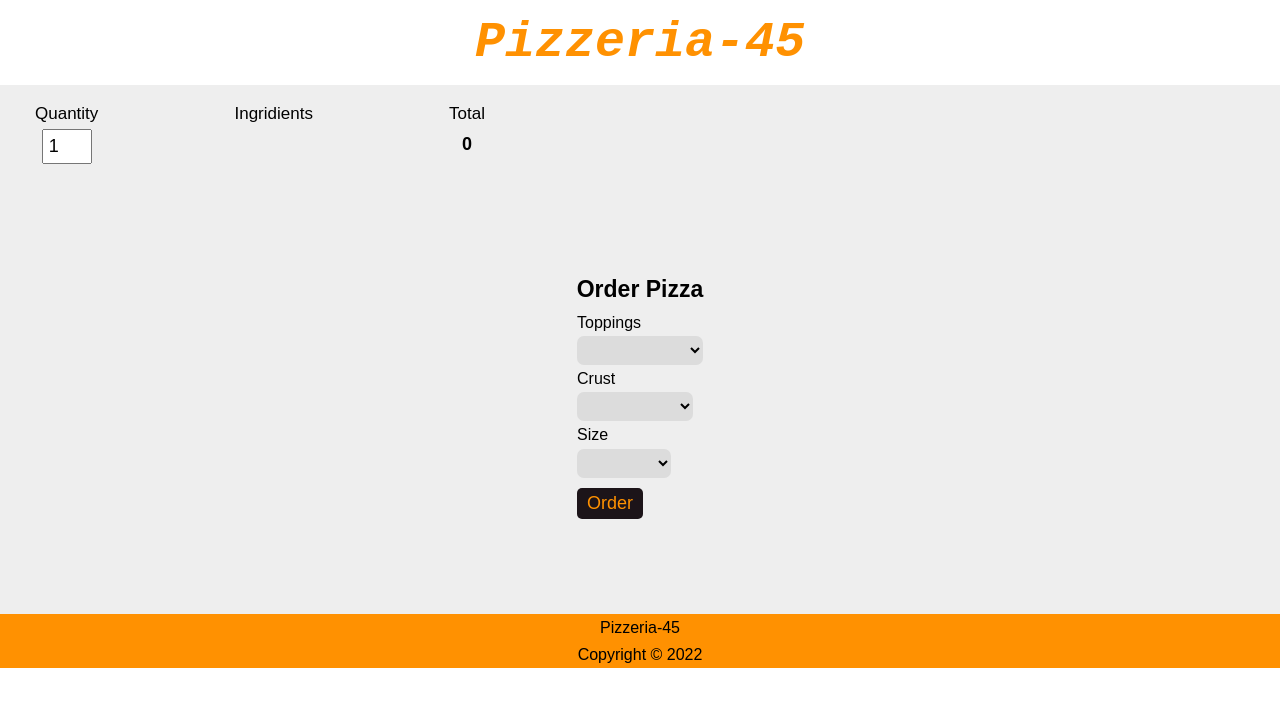
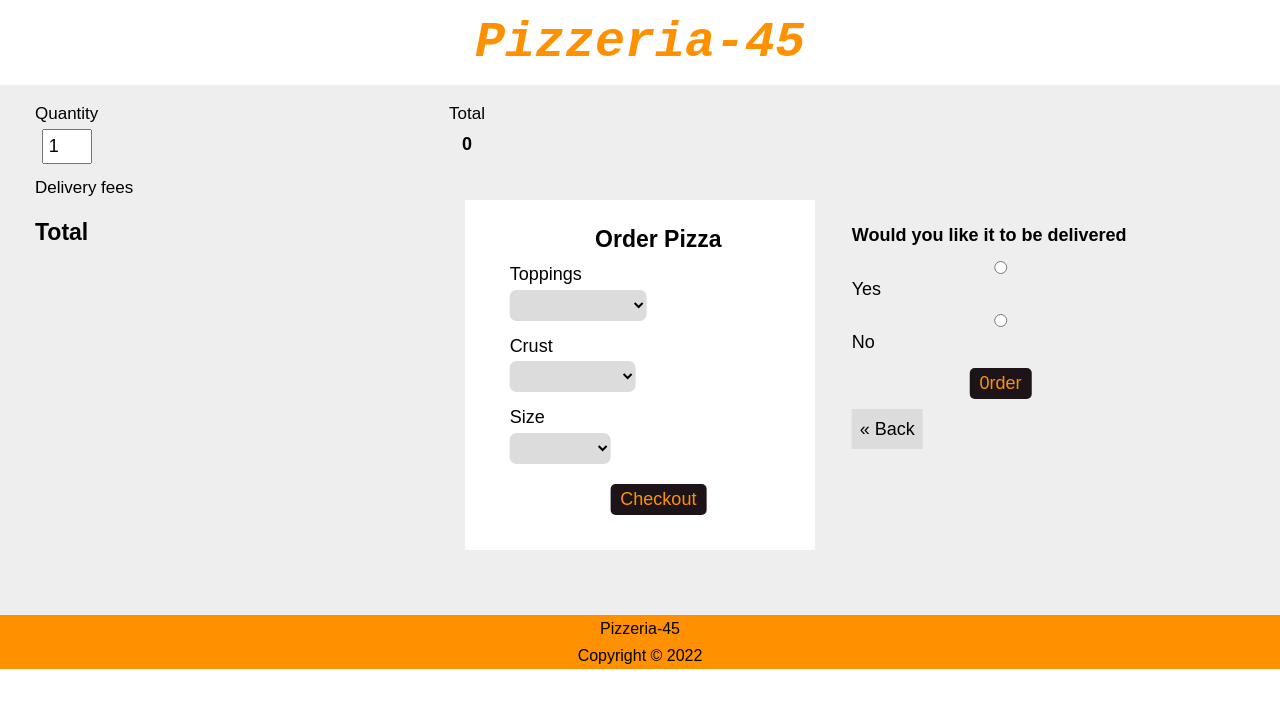
Before and after one commit to davidkiama/Pizzeria-45, a React (Create React App) app in the folder client/: page /order in a window 1280 px wide. Shown: the top 708 px of the page. Built offline with nearby package versions, Linux system fonts and the light colour scheme.

Commit message:
Completeing an order to be a 2step process

```diff
--- a/client/src/index.css
+++ b/client/src/index.css
@@ -20,6 +20,29 @@ body {
   --color-white: #fff;
   --color-grey: #eee;
   --color-orange: #ff9101;
+}
+
+.btn {
+  font-size: 1.8rem;
+  cursor: pointer;
+  color: var(--color-orange);
+  background-color: #1c1419;
+  border: none;
+  padding: 5px 10px;
+  border-radius: 5px;
+  transition: all 0.2s;
+  width: fit-content;
+  margin-top: 1rem;
+  margin-bottom: 1rem;
+}
+
+.btn:hover {
+  color: #fff;
+}
+
+.btn a {
+  color: inherit;
+  text-decoration: none;
 }
 
 .heading-1 {
@@ -115,125 +138,6 @@ a {
   transition: all 0.5s;
 }
 
-.order-totals {
-  margin-left: 2rem;
-  font-size: 1.7rem;
-  width: 45rem;
-  height: 10rem;
-}
-
-.order-totals--pizza,
-.order-totals--delivery,
-.order-totals--totals {
-  display: flex;
-  justify-content: space-between;
-  margin-bottom: 1rem;
-  text-align: center;
-}
-
-.sub__total {
-  font-size: 1.8rem;
-  font-weight: bold;
-}
-.order-totals--totals .sub__total {
-  font-size: 2rem;
-  text-align: right;
-}
-
-.order-totals input {
-  width: 5rem;
-  padding: 0.5rem;
-  font-size: 1.8rem;
-}
-
-.ingridients {
-  text-transform: capitalize;
-}
-
-.order {
-  width: 40rem;
-  margin: 7rem auto;
-  text-align: left;
-  font-size: 1.6rem;
-  display: flex;
-  flex-direction: column;
-  align-items: center;
-}
-
-.order__form {
-  display: flex;
-  flex-direction: column;
-}
-
-.form__input {
-  width: min-content;
-  border: none;
-  background-color: #dcdcdc;
-
-  font-size: 1.5rem;
-  padding: 0.5rem 1rem;
-  border-radius: 0.7rem;
-  transition: all 0.3s;
-}
-
-.form__input:focus {
-  outline: none;
-}
-
-.btn {
-  font-size: 1.8rem;
-
-  color: var(--color-orange);
-  background-color: #1c1419;
-  border: none;
-  padding: 5px 10px;
-  border-radius: 5px;
-  transition: all 0.2s;
-  width: fit-content;
-  margin-top: 1rem;
-  margin-bottom: 1rem;
-}
-
-.btn:hover {
-  color: #fff;
-}
-
-.btn a {
-  color: inherit;
-  text-decoration: none;
-}
-
-.receipt {
-  position: absolute;
-  top: 50%;
-  left: 50%;
-  transform: translate(-50%, -50%);
-
-  width: 25rem;
-  padding: 1rem;
-  background-color: var(--color-white);
-}
-
-.receipt h2 {
-  text-align: center;
-}
-
-.receipt p {
-  font-size: 1.8rem;
-  display: flex;
-  justify-content: space-between;
-  text-transform: capitalize;
-}
-.receipt .total {
-  font-size: 2.2rem;
-  font-weight: 700;
-}
-
-.mpesaImg {
-  height: 6rem;
-  margin: 0 auto;
-}
-
 /*  */
 .footer {
   flex: 0 0 12rem;
--- /dev/null
+++ b/client/src/pages/Order.css
@@ -0,0 +1,125 @@
+.order-totals {
+  margin-left: 2rem;
+  font-size: 1.7rem;
+  width: 45rem;
+  height: 10rem;
+}
+
+.order-totals--pizza,
+.order-totals--delivery,
+.order-totals--totals {
+  display: flex;
+  justify-content: space-between;
+  margin-bottom: 1rem;
+  text-align: center;
+}
+
+.sub__total {
+  font-size: 1.8rem;
+  font-weight: bold;
+}
+.order-totals--totals .sub__total {
+  font-size: 2rem;
+  text-align: right;
+}
+
+.order-totals input {
+  width: 5rem;
+  padding: 0.5rem;
+  font-size: 1.8rem;
+}
+
+.ingridients {
+  text-transform: capitalize;
+}
+
+.ingridients p {
+  width: 100%;
+  display: flex;
+  justify-content: space-between;
+  padding: 0 1.5rem;
+}
+
+.checkout {
+  width: 100%;
+}
+
+.order {
+  width: 35rem;
+  height: 35rem;
+  padding: 2rem 1rem;
+  margin: 0 auto;
+  margin-bottom: 5rem;
+  text-align: left;
+  font-size: 1.8rem;
+  display: flex;
+  align-items: center;
+
+  background-color: white;
+
+  position: relative;
+}
+
+.order__page {
+  width: 85%;
+  position: absolute;
+  top: 2rem;
+  left: 0;
+  transition: all 0.3s;
+}
+
+.order__page--1 {
+  transform: translateX(-130%);
+}
+
+.order__page--2 {
+  transform: translateX(130%);
+}
+
+.order__page.active {
+  transform: translateX(15%); /* in reference to the width which is 85%*/
+}
+
+.order__heading {
+  text-align: center;
+}
+
+.receipt {
+  display: flex;
+  flex-direction: column;
+}
+
+.receipt__back {
+  cursor: pointer;
+  background-color: #dcdcdc;
+  padding: 0.5rem 0.8rem;
+  width: fit-content;
+}
+.radio {
+  margin-top: 1rem;
+}
+
+.order .btn {
+  margin: 1rem auto;
+}
+
+.order__form {
+  display: flex;
+  flex-direction: column;
+}
+
+.form__input {
+  width: min-content;
+  border: none;
+  background-color: #dcdcdc;
+
+  font-size: 1.7rem;
+  margin-bottom: 1rem;
+  padding: 0.5rem 1rem;
+  border-radius: 0.7rem;
+  transition: all 0.3s;
+}
+
+.form__input:focus {
+  outline: none;
+}
--- a/client/src/pages/Order.jsx
+++ b/client/src/pages/Order.jsx
@@ -1,6 +1,8 @@
-import React from "react";
-import { useContext } from "react";
+import { useState, useContext } from "react";
+
 import { OrderContext } from "../OrderContext";
+
+import "./Order.css";
 
 const menu = {
   toppings: {
@@ -23,6 +25,7 @@ const menu = {
 
 function Order() {
   const { order, placeOrder } = useContext(OrderContext);
+  const [activePage, setActivePage] = useState("order__page--1");
 
   let quantity = order.quantity;
   let ingridients = order.ingridients;
@@ -37,6 +40,9 @@ function Order() {
     totalPrice = totalPrice * quantity;
 
     placeOrder(quantity, ingridients, subTotal, totalPrice);
+
+    //if forms submit switch to other page
+    setActivePage("order__page--2");
   };
   return (
     <main className="main main--order">
@@ -52,15 +58,6 @@ function Order() {
                 quantity = [e.target.value];
               }}
             />
-          </div>
-
-          <div>
-            <p>Ingridients</p>
-            <span className="ingridients">
-              <i className="ing__toppings">{order.ingridients.toppings} </i>
-              <i className="ing__crust"> {order.ingridients.crust} </i>
-              <i className="ing__size"> {order.ingridients.size} </i>
-            </span>
           </div>
 
           <div>
@@ -82,8 +79,13 @@ function Order() {
 
       {/* ON change I want to get the ingridient and also the price of the ingridient */}
       <div className="order">
-        <h2 className="heading-2 order__heading">Order Pizza</h2>
-        <form className="form order__form" onSubmit={handleSubmit}>
+        <form
+          className={`${
+            activePage === "order__page--1" ? "active" : ""
+          } order__form order__page order__page--1`}
+          onSubmit={handleSubmit}
+        >
+          <h2 className="heading-2 order__heading">Order Pizza</h2>
           <label>Toppings</label>
           <select
             className="form__input order-toppings"
@@ -133,10 +135,13 @@ function Order() {
             ))}
           </select>
 
-          <input type="submit" className="btn" value="Order" />
+          <input type="submit" className="btn" value="Checkout" />
         </form>
 
-        <div className="delivery hidden">
+        {/* Page 2 */}
+        <div
+          className={` ${activePage === "order__page--2" ? "active" : ""} receipt order__page order__page--2`}
+        >
           <h4 className="heading-4">Would you like it to be delivered</h4>
           <input type="radio" name="deliver" value="yes" className="radio" />
           Yes
@@ -144,9 +149,25 @@ function Order() {
           <input type="radio" name="deliver" value="no" className="radio" />
           No
           <br />
+          <span className="ingridients">
+            <p>
+              <i className="ing__toppings">{order.ingridients.toppings}</i>
+              <span>{order.subTotal.toppings}</span>
+            </p>
+            <p>
+              <i className="ing__crust">{order.ingridients.crust}</i>
+              <span>{order.subTotal.crust}</span>
+            </p>
+            <p>
+              <i className="ing__size">{order.ingridients.size}</i>
+              <span>{order.subTotal.size}</span>
+            </p>
+          </span>
+          <button className="btn">0rder</button>
+          <span className="receipt__back" onClick={() => setActivePage("order__page--1")}>
+            &#171; Back
+          </span>
         </div>
-
-        <button className="btn hidden checkout">Proceed to checkout</button>
       </div>
     </main>
   );
```
